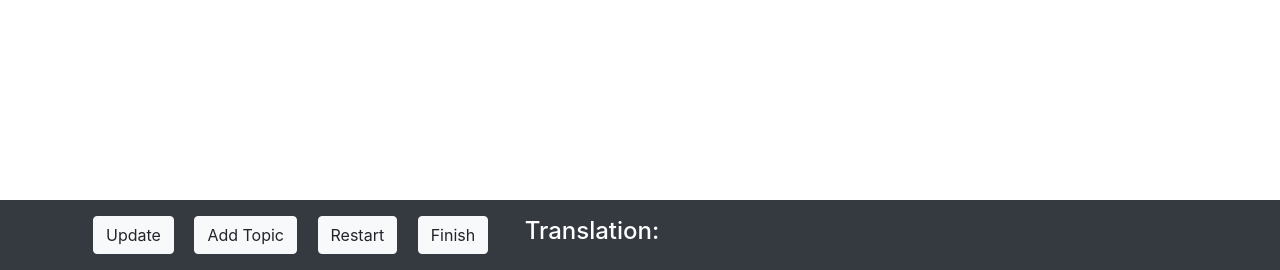
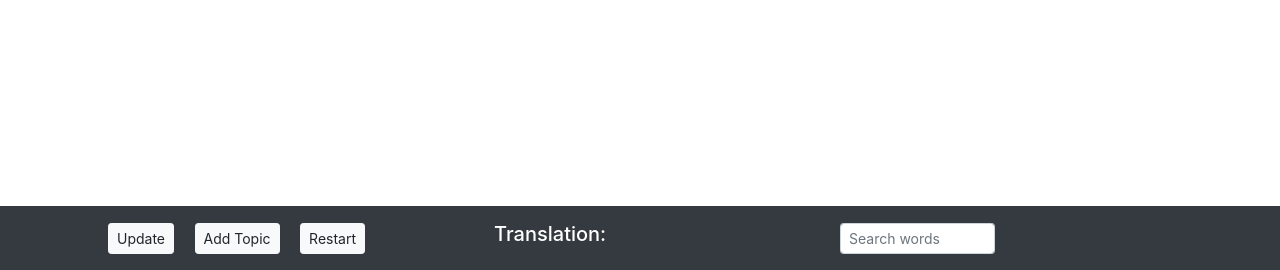
Before and after one commit to forest-snow/mtanchor_demo, a Flask app: template interface/templates/index.html in a window 1280 px wide. Shown: the part 530-800 px from the top of the page. Run offline with Flask 2, Linux system fonts and the light colour scheme; the template is opened without the code that fills it, so the values that code supplies are empty; some libraries are stand-ins or nearby versions.

Commit message:
finished autocomplete

```diff
--- a/interface/convert.py
+++ b/interface/convert.py
@@ -113,3 +113,8 @@ def start_data_to_dicts(start_data):
     dict1 = from_json(start_data.dict1)
     dict2 = from_json(start_data.dict2)
     return dict1, dict2
+
+def start_data_to_vocab(start_data):
+    vocab1 = from_json(start_data.vocab1)
+    vocab2 = from_json(start_data.vocab2)
+    return vocab1, vocab2
--- a/interface/static/css/style.css
+++ b/interface/static/css/style.css
@@ -19,6 +19,7 @@ body {
 .word {
     border-color: black;
     font-size: x-small;
+    background-color: White;
 }
 
 .anchor {
@@ -26,12 +27,17 @@ body {
     font-size: x-small;
     z-index: 2;
     display: inline-block;
-}
-
-#trash {
-    z-index: 1;
+    background-color: White;
 }
 
 .close {
     padding-left: 5px;
 }
+
+.highlight{
+    background-color: #FCF3CF;
+}
+
+.ui-autocomplete {
+    z-index: 2000 !important
+};
--- a/interface/static/js/script.js
+++ b/interface/static/js/script.js
@@ -1,10 +1,11 @@
 $(function(){
+    // template html elements
     var closeButton = "<i class='fa fa-times fa-large close'></i>"
     var emptyTopic = "<div class='row mb-4 topic template'></div>"
     var anchors = "<div class='col-2 p-3 ml-auto anchors'></div>"
     var blank1 = "<div class='col-3 p-3 bg-white'></div>"
     var blank2 = "<div class='col-3 p-3 ml-auto bg-white'></div>"
-
+    var emptyWord = "<span class='btn btn-sm m-1 word'></span>"
 
     // enable sortable anchor words
     $(".anchors").sortable({connectWith:".anchors"});
@@ -40,7 +41,7 @@ $(function(){
     });
 
 
-
+    // add topic
     $("#add").click( function() {
         var topic = $(emptyTopic).clone();
         var l1anchors = $(anchors).clone().addClass("l1").droppable(dropOptions).sortable({connectWith:".anchors"});
@@ -91,20 +92,96 @@ $(function(){
 
 
     // translating words on mouseover
-    $(".anchor, .word").mouseover(function() {
-        var text = $(this).text();
+    var mouseOver = function(ev) {
+       var text = $(ev.target).text();
 
         // get translation
         $.get("/translate", {text: text})
             .done(function(data) {
                 var translation = data['translation'];
                 if (translation !== 'N/A') {
-                  $("#translation").text("Translation: "+translation);
+                    $("#translation").text("Translation: "+translation);
+
+                } else {
+                    $("#translation").text("Translation: ");
+                }
+            });
+    };
+
+    $("#topics").on("mouseover", ".anchor, .word", mouseOver)
+
+
+    // highlight ocurrences of word and its translation once clicked
+    var highlight = function (ev) {
+        var text = $(ev.target).text();
+        console.log(text)
+
+        // unhighlight previous words
+        $(".highlight").removeClass("highlight");
+
+        // highlight words with same text
+        $(".word, .anchor").filter( function() {
+            return ($(this).text() === text)
+        })
+            .addClass("highlight");
+
+        // highlight translations
+
+        $.get("/translate", {text: text})
+            .done(function(data) {
+                var translation = data['translation'];
+                if (translation !== 'N/A') {
+                    $(".word, .anchor").filter( function() {
+                        return ($(this).text() === translation)
+                    })
+                        .addClass("highlight");
+
 
                 };
             });
-        });
 
+    };
+
+    $("#topics").on("click", ".anchor, .word", highlight);
+
+
+    // autocomplete
+    $("#search").autocomplete({
+        minLength: 3,
+        delay: 500,
+        position: {my: "left bottom", at: "left top"},
+        // callback to get word choices
+        source: function(request, response) {
+            $.get("/autocomplete", {
+                query: request.term
+            }, function(data) {
+                var choices = data["choices"];
+                response(choices);
+            });
+        },
+        // produce new word element and translation element
+        select: function(event, ui) {
+            var text = ui.item.label
+            var word = $(emptyWord).clone();
+            word.text(text).draggable(dragOptions);
+            if($("#new-word").has("word")){
+                $("#new-word").empty();
+            }
+            $("#new-word").append(word);
+
+            $.get("/translate", {text: text})
+                .done(function(data) {
+                    var translation = data['translation'];
+                    if (translation !== 'N/A') {
+                        var word = $(emptyWord).clone();
+                        word.text(translation).draggable(dragOptions);
+                        $("#new-word").append(word);
+
+                };
+            });
+
+        }
+    });
 
 
 
--- a/interface/templates/index.html
+++ b/interface/templates/index.html
@@ -39,42 +39,53 @@
                 <i class="fa fa-times fa-large close"></i>
                 <div class="col-3 p-3 l1 topic-words">
                     {% for word in topic.words1 %}
-                    <span class="btn btn-sm m-1 bg-white l1 word">{{word}}</span>
+                    <span class="btn btn-sm m-1 l1 word">{{word}}</span>
                     {% endfor %}
                 </div>
 
                 <div class="col-2 p-3 ml-auto l1 anchors">
                     {% for anchor in topic.anchors1 %}
-                    <span class="btn btn-sm m-1 bg-white l1 anchor">{{anchor}}<i class="fa fa-times fa-large close"></i></span>
+                    <span class="btn btn-sm m-1 l1 anchor">{{anchor}}<i class="fa fa-times fa-large close"></i></span>
                     {% endfor %}
                 </div>
 
                 <div class="col-2 p-3 ml-auto l2 anchors">
                     {% for anchor in topic.anchors2 %}
-                    <span class="btn btn-sm m-1 bg-white l2 anchor">{{anchor}}<i class="fa fa-times fa-large close"></i></span>
+                    <span class="btn btn-sm m-1 l2 anchor">{{anchor}}<i class="fa fa-times fa-large close"></i></span>
                     {% endfor %}
                 </div>
 
                 <div class="col-3 p-3 ml-auto l2 topic-words">
                     {% for word in topic.words2 %}
-                    <span class="btn btn-sm m-1 bg-white l2 word">{{word}}</span>
+                    <span class="btn btn-sm m-1 l2 word">{{word}}</span>
                     {% endfor %}
                 </div>
             </div>
             {% endfor %}
 
-
+            <!-- <input id="search" class="form-control form-control-sm" type="text" placeholder="Search words"> -->
         </div>
 
         <nav class="navbar fixed-bottom navbar-dark bg-dark">
-            <div class="container d-inline-block">
-                <button class="btn btn-light m-2" id="update">Update</button>
-                <button class="btn btn-light m-2" id="add">Add Topic</button>
-                <a href="{{url_for('restart')}}" class="btn btn-light m-2" id="restart">Restart</a>
-                <a href="{{url_for('finish')}}" class="btn btn-light m-2" id="finish">Finish</a>
-                <h4 id="translation" class="navbar-text text-white ml-4">
-                    Translation:
-                </h4>
+            <div class="container">
+                <div class="col-4 d-inline-block">
+                    <button class="btn btn-sm btn-light m-2" id="update">Update</button>
+                    <button class="btn btn-sm btn-light m-2" id="add">Add Topic</button>
+                    <a href="{{url_for('restart')}}" class="btn btn-sm btn-light m-2" id="restart">Restart</a>
+                    <!-- <a href="{{url_for('finish')}}" class="btn btn-sm btn-light m-2" id="finish">Finish</a> -->
+                </div>
+                <div class="col-4 d-inline-block">
+                    <h5 id="translation" class="navbar-text text-white ml-4">
+                        Translation:
+                    </h5>
+                </div>
+                <div class="col-2 d-inline-block">
+                    <input id="search" class="form-control form-control-sm" type="text" placeholder="Search words">
+                </div>
+
+                <div id="new-word" class="col-2 d-inline-block">
+                </div>
+
             </div>
 
         </nav>
```
Also changed, not shown: interface/routes.py (+11 -0 lines).
